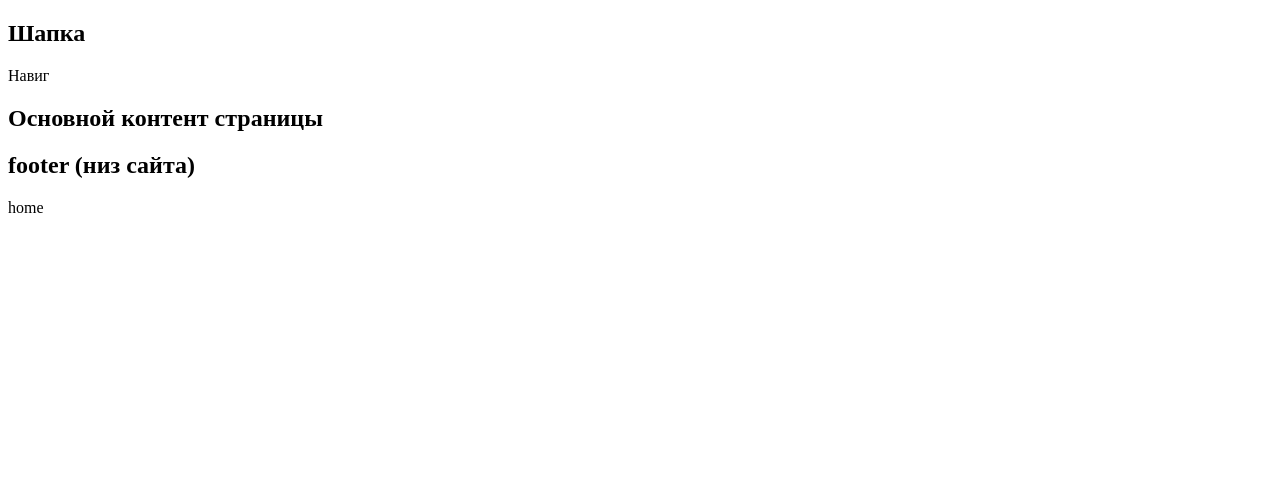
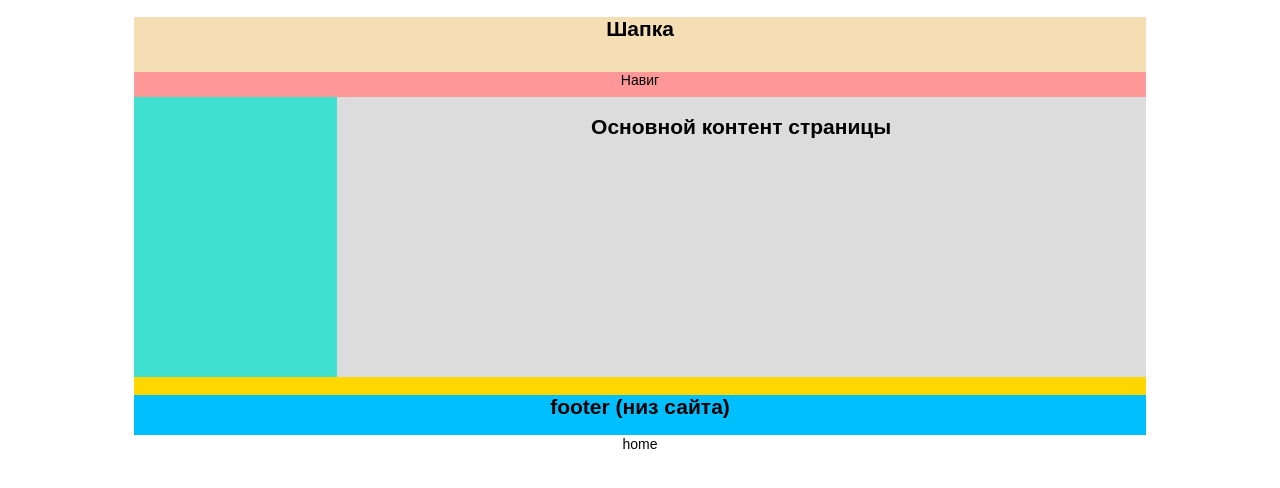
Before and after one commit to bogdanvrublevsky/hello-world, a plain HTML site: page Index.html in a window 1280 px wide. Drawn offline with Linux system fonts and the light colour scheme.

Commit message:
Update Index.html

```diff
--- a/Index.html
+++ b/Index.html
@@ -2,7 +2,7 @@
 <html>
 <head>
 	<title>Блочная вёрстка</title>
-	<!-- <link rel="stylesheet" type="text/css" href="style.css"> -->
+	<link rel="stylesheet" type="text/css" href="style.css">
 </head>
 
 <body>
```
